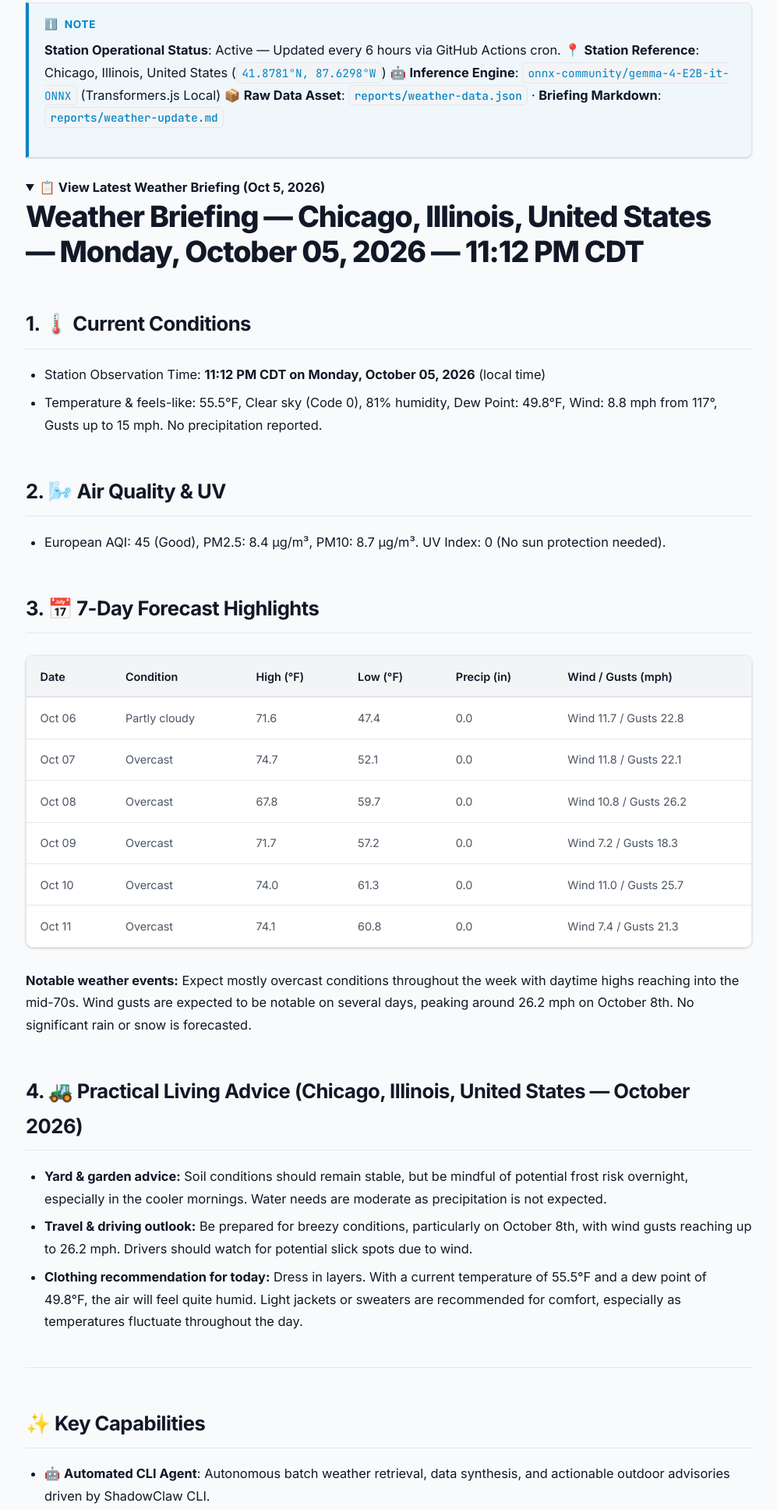
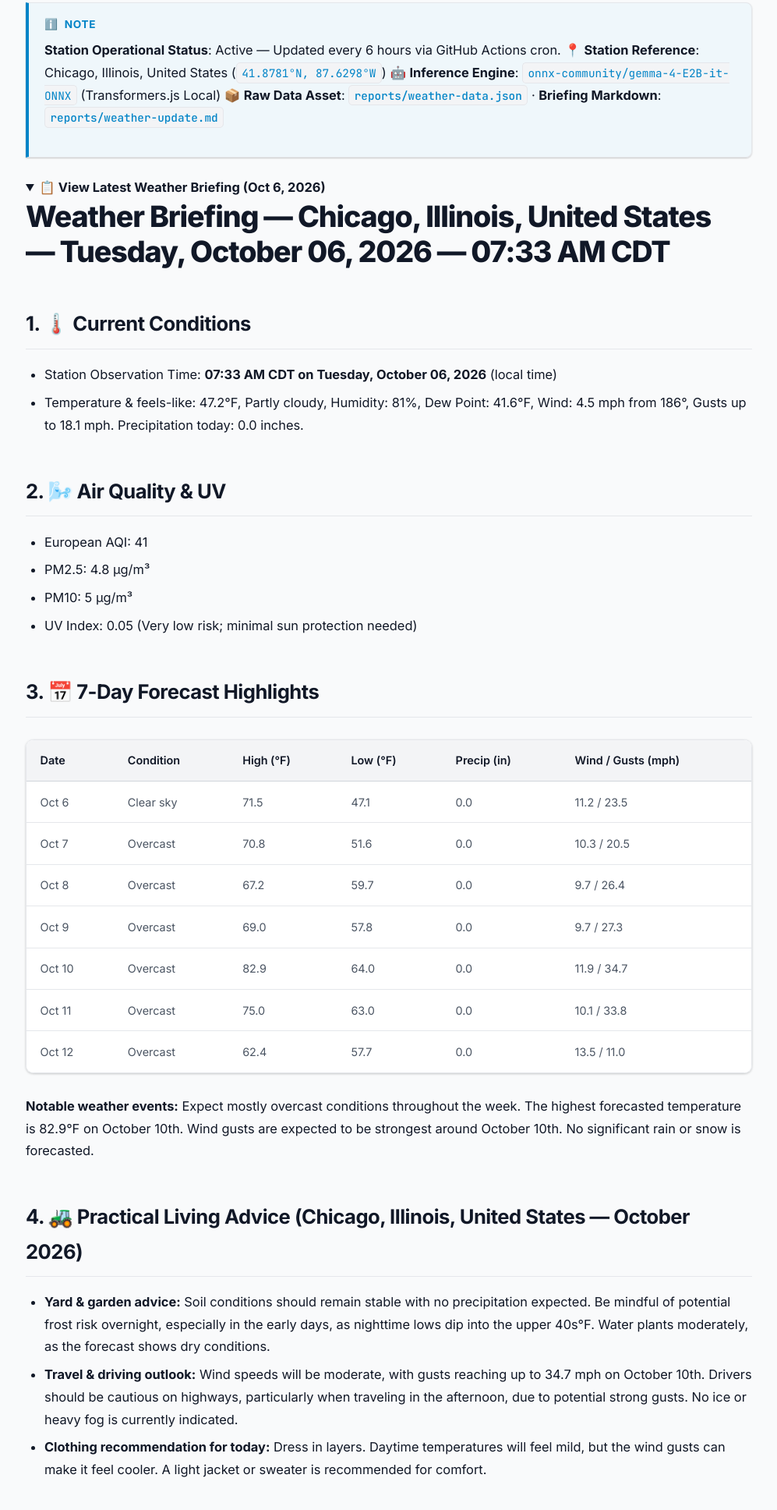
Before and after one commit to xt-ml/shadow-claw-agent-cli-weather, a website: page index.html in a window 1280 px wide. Shown: the part 1442-3378 px from the top of the page at 78% size, without its empty margins (141-1138 px from the left). Drawn offline with Linux system fonts and the light colour scheme.

Commit message:
chore(weather): update Chicago weather briefing and reports [skip ci]

```diff
--- a/index.html
+++ b/index.html
@@ -843,20 +843,20 @@
         </div>
         <details open>
           <summary>
-            <strong>📋 View Latest Weather Briefing (Oct 5, 2026)</strong>
+            <strong>📋 View Latest Weather Briefing (Oct 6, 2026)</strong>
           </summary>
           <h1
-            id="weather-briefing-chicago-illinois-united-states-monday-october-05-2026-1112-pm-cdt"
+            id="weather-briefing-chicago-illinois-united-states-tuesday-october-06-2026-0733-am-cdt"
             class="heading-anchor-wrapper"
           >
             <span
-              >Weather Briefing — Chicago, Illinois, United States — Monday,
-              October 05, 2026 — 11:12 PM CDT</span
+              >Weather Briefing — Chicago, Illinois, United States — Tuesday,
+              October 06, 2026 — 07:33 AM CDT</span
             >
             <a
-              href="#weather-briefing-chicago-illinois-united-states-monday-october-05-2026-1112-pm-cdt"
+              href="#weather-briefing-chicago-illinois-united-states-tuesday-october-06-2026-0733-am-cdt"
               class="heading-anchor"
-              aria-label="Direct link to Weather Briefing — Chicago, Illinois, United States — Monday, October 05, 2026 — 11:12 PM CDT"
+              aria-label="Direct link to Weather Briefing — Chicago, Illinois, United States — Tuesday, October 06, 2026 — 07:33 AM CDT"
               >#</a
             >
           </h1>
@@ -872,13 +872,13 @@
           <ul>
             <li>
               Station Observation Time:
-              <strong>11:12 PM CDT on Monday, October 05, 2026</strong> (local
+              <strong>07:33 AM CDT on Tuesday, October 06, 2026</strong> (local
               time)
             </li>
             <li>
-              Temperature &amp; feels-like: 55.5°F, Clear sky (Code 0), 81%
-              humidity, Dew Point: 49.8°F, Wind: 8.8 mph from 117°, Gusts up to
-              15 mph. No precipitation reported.
+              Temperature &amp; feels-like: 47.2°F, Partly cloudy, Humidity:
+              81%, Dew Point: 41.6°F, Wind: 4.5 mph from 186°, Gusts up to 18.1
+              mph. Precipitation today: 0.0 inches.
             </li>
           </ul>
           <h2 id="2-air-quality-uv" class="heading-anchor-wrapper">
@@ -891,9 +891,11 @@
             >
           </h2>
           <ul>
+            <li>European AQI: 41</li>
+            <li>PM2.5: 4.8 μg/m³</li>
+            <li>PM10: 5 μg/m³</li>
             <li>
-              European AQI: 45 (Good), PM2.5: 8.4 μg/m³, PM10: 8.7 μg/m³. UV
-              Index: 0 (No sun protection needed).
+              UV Index: 0.05 (Very low risk; minimal sun protection needed)
             </li>
           </ul>
           <h2 id="3-7-day-forecast-highlights" class="heading-anchor-wrapper">
@@ -919,62 +921,69 @@
               </thead>
               <tbody>
                 <tr>
-                  <td align="left">Oct 06</td>
-                  <td align="left">Partly cloudy</td>
-                  <td align="left">71.6</td>
-                  <td align="left">47.4</td>
+                  <td align="left">Oct 6</td>
+                  <td align="left">Clear sky</td>
+                  <td align="left">71.5</td>
+                  <td align="left">47.1</td>
                   <td align="left">0.0</td>
-                  <td align="left">Wind 11.7 / Gusts 22.8</td>
+                  <td align="left">11.2 / 23.5</td>
                 </tr>
                 <tr>
-                  <td align="left">Oct 07</td>
+                  <td align="left">Oct 7</td>
                   <td align="left">Overcast</td>
-                  <td align="left">74.7</td>
-                  <td align="left">52.1</td>
+                  <td align="left">70.8</td>
+                  <td align="left">51.6</td>
                   <td align="left">0.0</td>
-                  <td align="left">Wind 11.8 / Gusts 22.1</td>
+                  <td align="left">10.3 / 20.5</td>
                 </tr>
                 <tr>
-                  <td align="left">Oct 08</td>
+                  <td align="left">Oct 8</td>
                   <td align="left">Overcast</td>
-                  <td align="left">67.8</td>
+                  <td align="left">67.2</td>
                   <td align="left">59.7</td>
                   <td align="left">0.0</td>
-                  <td align="left">Wind 10.8 / Gusts 26.2</td>
+                  <td align="left">9.7 / 26.4</td>
                 </tr>
                 <tr>
-                  <td align="left">Oct 09</td>
+                  <td align="left">Oct 9</td>
                   <td align="left">Overcast</td>
-                  <td align="left">71.7</td>
-                  <td align="left">57.2</td>
+                  <td align="left">69.0</td>
+                  <td align="left">57.8</td>
                   <td align="left">0.0</td>
-                  <td align="left">Wind 7.2 / Gusts 18.3</td>
+                  <td align="left">9.7 / 27.3</td>
                 </tr>
                 <tr>
                   <td align="left">Oct 10</td>
                   <td align="left">Overcast</td>
-                  <td align="left">74.0</td>
-                  <td align="left">61.3</td>
+                  <td align="left">82.9</td>
+                  <td align="left">64.0</td>
                   <td align="left">0.0</td>
-                  <td align="left">Wind 11.0 / Gusts 25.7</td>
+                  <td align="left">11.9 / 34.7</td>
                 </tr>
                 <tr>
                   <td align="left">Oct 11</td>
                   <td align="left">Overcast</td>
-                  <td align="left">74.1</td>
-                  <td align="left">60.8</td>
+                  <td align="left">75.0</td>
+                  <td align="left">63.0</td>
                   <td align="left">0.0</td>
-                  <td align="left">Wind 7.4 / Gusts 21.3</td>
+                  <td align="left">10.1 / 33.8</td>
+                </tr>
+                <tr>
+                  <td align="left">Oct 12</td>
+                  <td align="left">Overcast</td>
+                  <td align="left">62.4</td>
+                  <td align="left">57.7</td>
+                  <td align="left">0.0</td>
+                  <td align="left">13.5 / 11.0</td>
                 </tr>
               </tbody>
             </table>
           </div>
           <p>
             <strong>Notable weather events:</strong> Expect mostly overcast
-            conditions throughout the week with daytime highs reaching into the
-            mid-70s. Wind gusts are expected to be notable on several days,
-            peaking around 26.2 mph on October 8th. No significant rain or snow
-            is forecasted.
+            conditions throughout the week. The highest forecasted temperature
+            is 82.9°F on October 10th. Wind gusts are expected to be strongest
+            around October 10th. No significant rain or snow is forecasted.
           </p>
           <h2
             id="4-practical-living-advice-chicago-illinois-united-states-october-2026"
@@ -994,22 +1003,23 @@
           <ul>
             <li>
               <strong>Yard &amp; garden advice:</strong> Soil conditions should
-              remain stable, but be mindful of potential frost risk overnight,
-              especially in the cooler mornings. Water needs are moderate as
-              precipitation is not expected.
+              remain stable with no precipitation expected. Be mindful of
+              potential frost risk overnight, especially in the early days, as
+              nighttime lows dip into the upper 40s°F. Water plants moderately,
+              as the forecast shows dry conditions.
             </li>
             <li>
-              <strong>Travel &amp; driving outlook:</strong> Be prepared for
-              breezy conditions, particularly on October 8th, with wind gusts
-              reaching up to 26.2 mph. Drivers should watch for potential slick
-              spots due to wind.
+              <strong>Travel &amp; driving outlook:</strong> Wind speeds will be
+              moderate, with gusts reaching up to 34.7 mph on October 10th.
+              Drivers should be cautious on highways, particularly when
+              traveling in the afternoon, due to potential strong gusts. No ice
+              or heavy fog is currently indicated.
             </li>
             <li>
               <strong>Clothing recommendation for today:</strong> Dress in
-              layers. With a current temperature of 55.5°F and a dew point of
-              49.8°F, the air will feel quite humid. Light jackets or sweaters
-              are recommended for comfort, especially as temperatures fluctuate
-              throughout the day.
+              layers. Daytime temperatures will feel mild, but the wind gusts
+              can make it feel cooler. A light jacket or sweater is recommended
+              for comfort.
             </li>
           </ul>
         </details>
```
Also changed, not shown: reports/weather-data.json (+51 -51 lines), reports/weather-update.md (+20 -16 lines), README.md.
